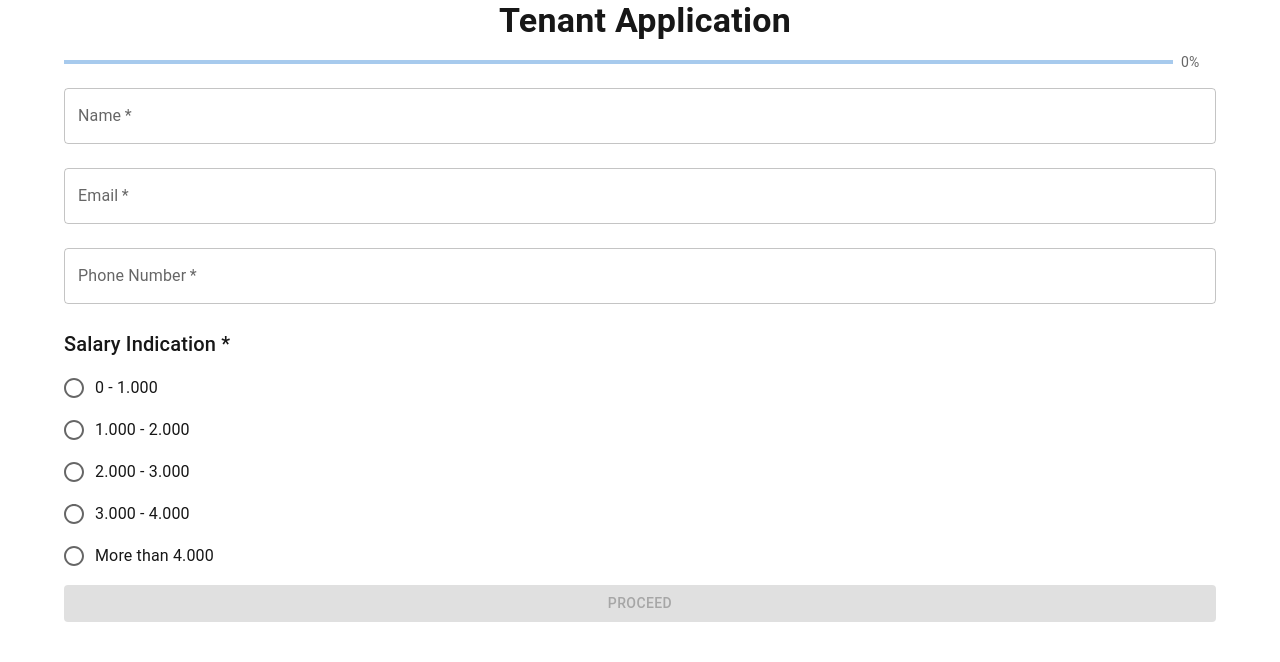
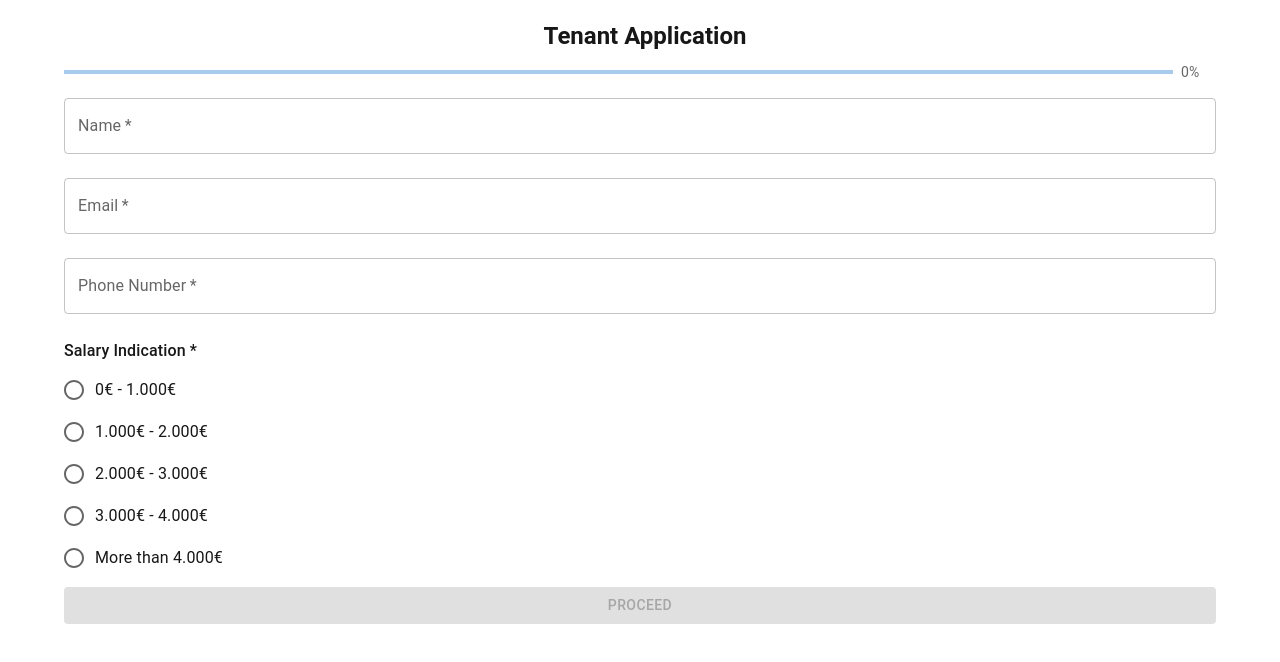
Before and after one commit to alexandreoliv/tenants, a Next.js app: page / in a window 1280 px wide. Shown: the top 662 px of the page. Built offline with nearby package versions, Linux system fonts and the light colour scheme.

Commit message:
apply minor UI adjustments

```diff
--- a/app/components/FormConfirmation.tsx
+++ b/app/components/FormConfirmation.tsx
@@ -64,27 +64,27 @@ const FormConfirmation: React.FC<FormConfirmationProps> = ({
 
 	return (
 		<Container maxWidth="sm">
-			<Typography variant="h4" gutterBottom align="center">
+			<Typography variant="h5" gutterBottom align="center">
 				Confirm your details
 			</Typography>
 
 			<Box my={4}>
-				<Typography variant="h6">Name:</Typography>
+				<Typography variant="h6" sx={{ fontSize: '1rem' }}>Name:</Typography>
 				<Typography variant="body1" gutterBottom>
 					{name}
 				</Typography>
 
-				<Typography variant="h6">Email:</Typography>
+				<Typography variant="h6" sx={{ fontSize: '1rem' }}>Email:</Typography>
 				<Typography variant="body1" gutterBottom>
 					{email}
 				</Typography>
 
-				<Typography variant="h6">Phone Number:</Typography>
+				<Typography variant="h6" sx={{ fontSize: '1rem' }}>Phone Number:</Typography>
 				<Typography variant="body1" gutterBottom>
 					{phone}
 				</Typography>
 
-				<Typography variant="h6">Salary Indication:</Typography>
+				<Typography variant="h6" sx={{ fontSize: '1rem' }}>Salary Indication:</Typography>
 				<Typography variant="body1">{salary}</Typography>
 			</Box>
 
--- a/app/components/TenantForm.tsx
+++ b/app/components/TenantForm.tsx
@@ -96,7 +96,7 @@ const TenantForm = () => {
 	return (
 		<Container>
 			<Typography
-				variant="h4"
+				variant="h5"
 				style={{
 					fontWeight: "bold",
 					margin: "0 0 10px 10px",
@@ -208,7 +208,7 @@ const TenantForm = () => {
 				/>
 
 				<FormControl component="fieldset" margin="normal" required>
-					<Typography variant="h6" gutterBottom>
+					<Typography variant="h6" gutterBottom sx={{ fontSize: '1rem' }}>
 						Salary Indication *
 					</Typography>
 					<RadioGroup
--- a/app/globals.css
+++ b/app/globals.css
@@ -14,6 +14,7 @@ html,
 body {
   max-width: 100vw;
   overflow-x: hidden;
+  padding: 10px 0 0 0;
 }
 
 body {
--- a/app/layout.tsx
+++ b/app/layout.tsx
@@ -14,7 +14,7 @@ const geistMono = localFont({
 });
 
 export const metadata: Metadata = {
-  title: "Create Next App",
+  title: "Tenant Application",
   description: "Generated by create next app",
 };
 
--- a/app/utils/validation.ts
+++ b/app/utils/validation.ts
@@ -3,11 +3,11 @@ const emailRegex = /^[a-zA-Z0-9._%+-]+@[a-zA-Z0-9.-]+\.[a-zA-Z]{2,}$/;
 const phoneRegex = /^\d{7,50}$/;
 
 export const salaryRanges = [
-	"0 - 1.000",
-	"1.000 - 2.000",
-	"2.000 - 3.000",
-	"3.000 - 4.000",
-	"More than 4.000",
+	"0€ - 1.000€",
+	"1.000€ - 2.000€",
+	"2.000€ - 3.000€",
+	"3.000€ - 4.000€",
+	"More than 4.000€",
 ];
 
 export const validateName = (value: string) => nameRegex.test(value);
```
Also changed, not shown: 2 other files (tests, documents, lock files or other folders).
